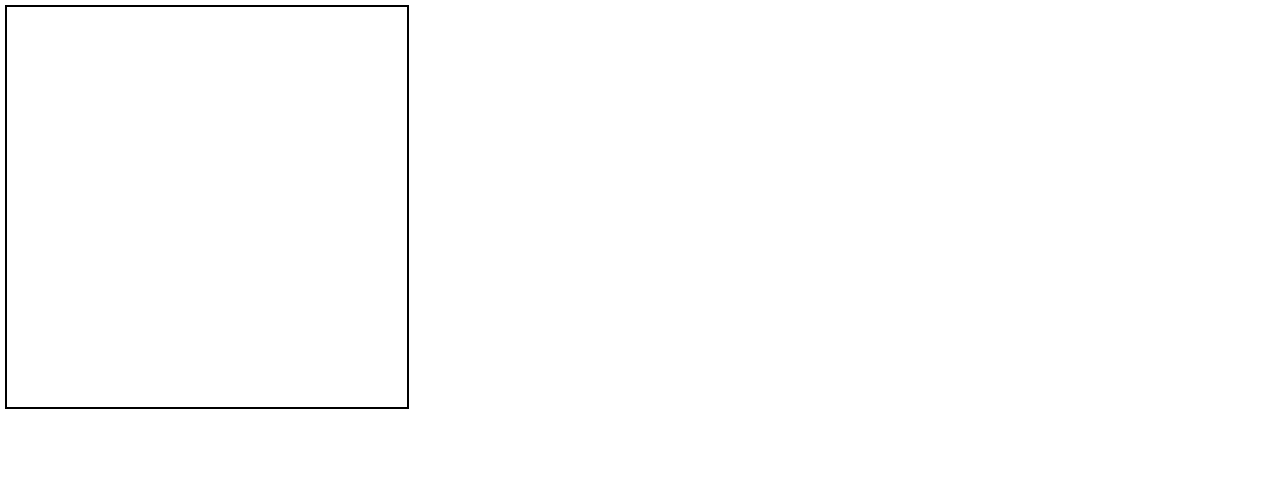
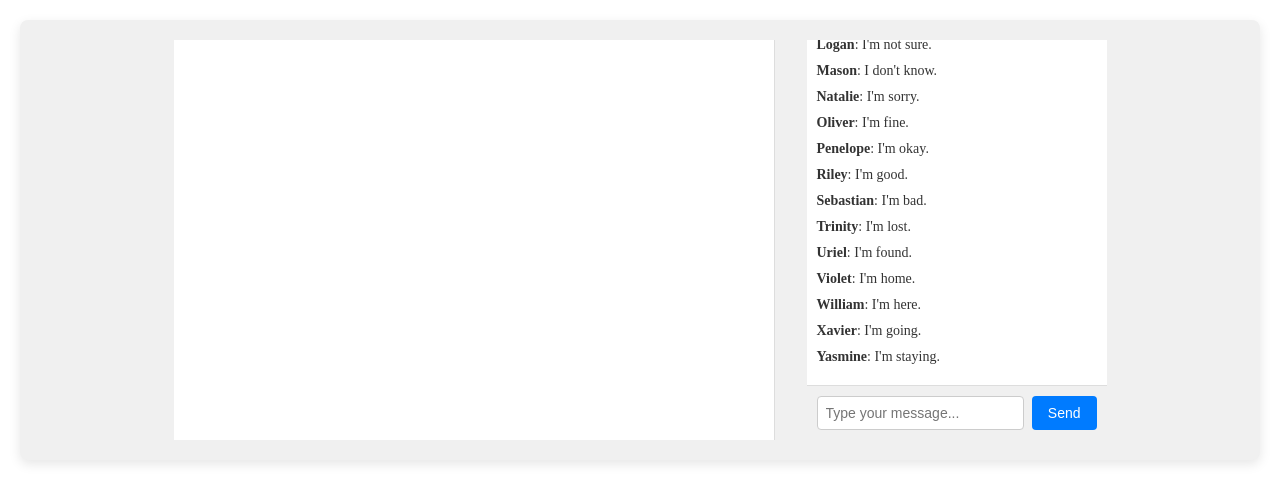
Before and after one commit to Kartik-Bhutra/Skribbl, a React (Vite) app: page / in a window 1280 px wide. Shown: the top 502 px of the page. Built offline with nearby package versions, Linux system fonts and the light colour scheme.

Commit message:
create chatbox

```diff
--- /dev/null
+++ b/public/dummyMessages.js
@@ -0,0 +1,53 @@
+export const messages = [
+    { user: "Kartik", text: "Hii" },
+    { user: "Alice", text: "Hello!" },
+    { user: "Bob", text: "Hey there!" },
+    { user: "Charlie", text: "Good morning!" },
+    { user: "David", text: "What's up?" },
+    { user: "Eve", text: "How are you?" },
+    { user: "Frank", text: "I'm doing well, thanks! but but dsf dsds jkdf nkfd" },
+    { user: "Grace", text: "Nice to meet you!" },
+    { user: "Henry", text: "See you later!" },
+    { user: "Isabella", text: "Have a good day!" },
+    { user: "Jack", text: "I'm here!" },
+    { user: "Karen", text: "Ready to go?" },
+    { user: "Liam", text: "Let's do this!" },
+    { user: "Mia", text: "I agree!" },
+    { user: "Noah", text: "Sounds good!" },
+    { user: "Olivia", text: "I'm listening!" },
+    { user: "Penelope", text: "I understand." },
+    { user: "Quinn", text: "I'm on it!" },
+    { user: "Robert", text: "No problem!" },
+    { user: "Sophia", text: "You're welcome!" },
+    { user: "Thomas", text: "Thank you!" },
+    { user: "Uma", text: "I appreciate it!" },
+    { user: "Victor", text: "I'm impressed!" },
+    { user: "Wendy", text: "That's great!" },
+    { user: "Xavier", text: "I'm excited!" },
+    { user: "Yara", text: "I'm happy!" },
+    { user: "Zachary", text: "I'm sad." },
+    { user: "Abigail", text: "I'm angry." },
+    { user: "Blake", text: "I'm confused." },
+    { user: "Chloe", text: "I'm bored." },
+    { user: "Daniel", text: "I'm tired." },
+    { user: "Eleanor", text: "I'm hungry." },
+    { user: "Freddie", text: "I'm thirsty." },
+    { user: "Gabriel", text: "I'm sick." },
+    { user: "Hazel", text: "I'm busy." },
+    { user: "Isaac", text: "I'm free." },
+    { user: "James", text: "I'm available." },
+    { user: "Katherine", text: "I'm interested." },
+    { user: "Logan", text: "I'm not sure." },
+    { user: "Mason", text: "I don't know." },
+    { user: "Natalie", text: "I'm sorry." },
+    { user: "Oliver", text: "I'm fine." },
+    { user: "Penelope", text: "I'm okay." },
+    { user: "Riley", text: "I'm good." },
+    { user: "Sebastian", text: "I'm bad." },
+    { user: "Trinity", text: "I'm lost." },
+    { user: "Uriel", text: "I'm found." },
+    { user: "Violet", text: "I'm home." },
+    { user: "William", text: "I'm here." },
+    { user: "Xavier", text: "I'm going." },
+    { user: "Yasmine", text: "I'm staying." }
+];
--- a/src/App.css
+++ b/src/App.css
@@ -0,0 +1,25 @@
+.game {
+  display: flex;
+  justify-content: center;
+  align-items: flex-start;
+  gap: 2rem;
+  padding: 20px;
+  background-color: #f0f0f0;
+  border-radius: 8px;
+  box-shadow: 0 4px 12px rgba(0, 0, 0, 0.1);
+  max-width: 1200px;
+  margin: 20px auto;
+}
+
+.game > * {
+  height: 100%;
+  display: flex;
+}
+
+@media (max-width: 768px) {
+  .game {
+    flex-direction: column;
+    align-items: center;
+    gap: 20px;
+  }
+}
--- a/src/App.jsx
+++ b/src/App.jsx
@@ -1,7 +1,12 @@
 import Canvas from "./components/Canvas";
+import ChatBox from "./components/ChatBox";
+import "./App.css";
 
-function App() {
-  const app = import.meta.env.VITE_IP_ADDRESS;
-  return <Canvas />;
+export default function () {
+  return (
+    <div className="game">
+      <Canvas />
+      <ChatBox />
+    </div>
+  );
 }
-export default App;
--- a/src/components/Canvas.jsx
+++ b/src/components/Canvas.jsx
@@ -1,7 +1,7 @@
 import { useEffect, useRef } from "react";
 import "../styles/canvas.css";
+export default function () {
 
-export default function Canvas() {
   const canvasRef = useRef(null);
   const isDrawing = useRef(false);
   const lastPos = useRef({ x: 0, y: 0 });
@@ -9,7 +9,6 @@ export default function Canvas() {
   useEffect(() => {
     const canvas = canvasRef.current;
     const ctx = canvas.getContext("2d");
-
     canvas.width = canvas.offsetWidth;
     canvas.height = canvas.offsetHeight;
     canvas.ctx = ctx;
@@ -27,19 +26,25 @@ export default function Canvas() {
 
   const draw = (e) => {
     if (!isDrawing.current) return;
-
     const { offsetX: x, offsetY: y } = e.nativeEvent;
     const canvas = canvasRef.current;
     const ctx = canvas.ctx;
-
     ctx.beginPath();
     ctx.moveTo(lastPos.current.x, lastPos.current.y);
     ctx.lineTo(x, y);
     ctx.strokeStyle = "red";
     ctx.lineWidth = 2;
+    ctx.lineCap = "round";
     ctx.stroke();
+    lastPos.current = { x, y };
+  };
 
-    lastPos.current = { x, y };
+  const createPoint = (e) => {
+    const { offsetX: X, offsetY: Y } = e.nativeEvent;
+    const canvas = canvasRef.current;
+    const ctx = canvas.ctx;
+    ctx.fillStyle = "red";
+    ctx.fillRect(X - 1.25, Y - 1.25, 2.25, 2.25);
   };
 
   return (
@@ -50,6 +55,7 @@ export default function Canvas() {
         onPointerMove={draw}
         onPointerUp={stopDrawing}
         onPointerLeave={stopDrawing}
+        onClick={createPoint}
       ></canvas>
     </div>
   );
--- /dev/null
+++ b/src/components/ChatBox.jsx
@@ -0,0 +1,51 @@
+import { useEffect, useRef, useState } from "react";
+import { messages as dummyMessages } from "../../public/dummyMessages";
+import "../styles/chatbox.css";
+
+export default function ChatBox() {
+  const [messages, setMessages] = useState(dummyMessages);
+  const messageRef = useRef(null);
+  const chatsRef = useRef(null);
+
+  const sendMessage = (e) => {
+    e.preventDefault();
+    const message = messageRef.current.value.trim();
+    if (message) {
+      setMessages((prevState) => [
+        ...prevState,
+        {
+          user: "You",
+          text: message,
+        },
+      ]);
+      messageRef.current.value = "";
+    }
+  };
+
+  useEffect(() => {
+    chatsRef.current.scrollTop = chatsRef.current.scrollHeight;
+  }, [messages]);
+
+  return (
+    <div className="chat-container">
+      <div className="chats" ref={chatsRef}>
+        {messages.map((message, idx) => (
+          <div className="message" key={idx}>
+            <strong>{message.user}</strong> : {message.text}
+          </div>
+        ))}
+      </div>
+      <form className="input-container">
+        <input
+          type="text"
+          className="enter-text"
+          placeholder="Type your message..."
+          ref={messageRef}
+        />
+        <button className="send-button" onClick={sendMessage} type="submit">
+          Send
+        </button>
+      </form>
+    </div>
+  );
+}
--- a/src/styles/canvas.css
+++ b/src/styles/canvas.css
@@ -1,8 +1,24 @@
-canvas{
-    margin-top: 5px;
-    margin-left: 5px;
-    width: 400px;
-    height: 400px;
-    border: 2px solid black;
-    touch-action: none;
+.canvas-container {
+  display: flex;
+  justify-content: center;
+  align-items: center;
+  border-right: 1px solid #ddd;
+  background-color: #fff;
 }
+
+canvas {
+  width: 100%;
+  max-width: 600px;
+  height: 400px;
+  border: none;
+  border-radius: 0;
+  touch-action: none;
+  box-shadow: none;
+}
+
+@media (max-width: 768px) {
+  .canvas-container {
+    border-right: none;
+    border-bottom: 1px solid #ddd;
+  }
+}
--- /dev/null
+++ b/src/styles/chatbox.css
@@ -0,0 +1,56 @@
+.chat-container {
+  display: flex;
+  flex-direction: column;
+  width: 300px;
+  max-height: 400px;
+  border: none;
+  border-radius: 0;
+  background-color: #f9f9f9;
+  overflow: hidden;
+}
+
+.chats {
+  flex: 1;
+  overflow-y: auto;
+  padding: 10px;
+  background-color: #fff;
+}
+
+.message {
+  margin-bottom: 10px;
+  font-size: 14px;
+  color: #333;
+  display: flex;
+}
+
+.input-container {
+  display: flex;
+  gap: 8px;
+  padding: 10px;
+  background-color: #f0f0f0;
+  border-top: 1px solid #ddd;
+}
+
+.enter-text {
+  flex: 1;
+  padding: 8px;
+  font-size: 14px;
+  border: 1px solid #ccc;
+  border-radius: 4px;
+  outline: none;
+}
+
+.send-button {
+  padding: 8px 16px;
+  font-size: 14px;
+  color: #fff;
+  background-color: #007bff;
+  border: none;
+  border-radius: 4px;
+  cursor: pointer;
+  transition: background-color 0.3s;
+}
+
+.send-button:hover {
+  background-color: #0056b3;
+}
```
